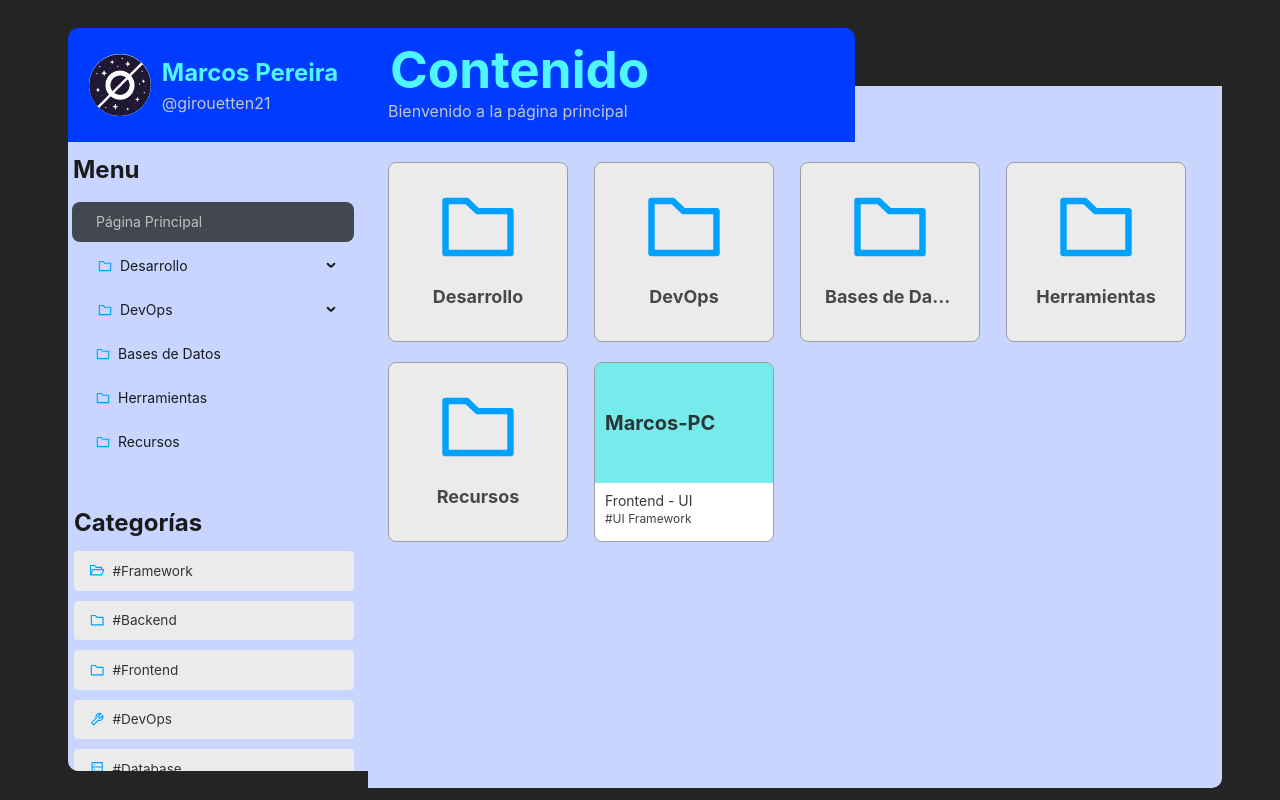
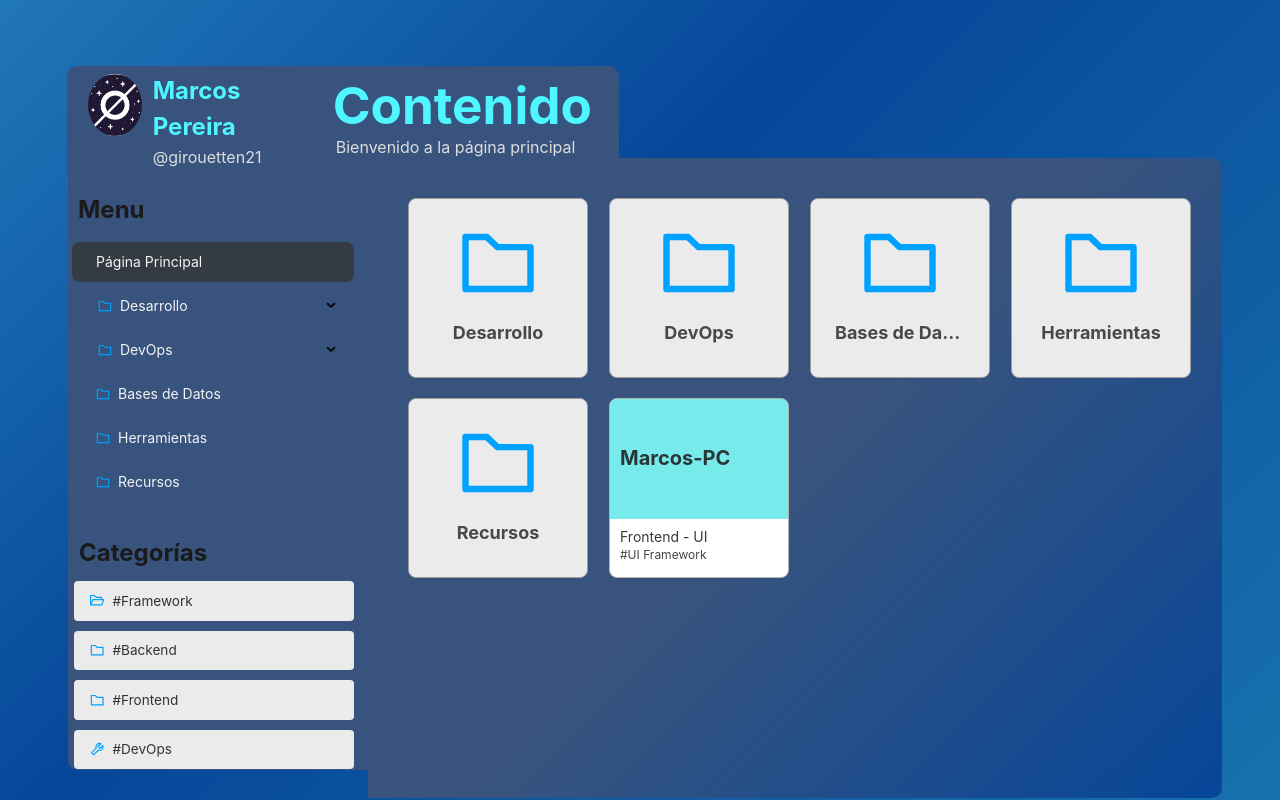
Before and after one commit to Girouetten21/React-Ant-Folder-Menu, a React (Vite) app: page / in a window 1280 px wide. Built offline with nearby package versions, Linux system fonts and the light colour scheme.

Commit message:
update: Interface v0.1

```diff
--- a/src/components/App.jsx
+++ b/src/components/App.jsx
@@ -1,9 +1,10 @@
 import React, { useState, useEffect } from 'react';
-import { Skeleton } from 'antd';
 import Menu from './Menu';
 import Card from './Card';
 import FolderCard from './FolderCard';
 import DataMenu from '../data/DataMenu.jsx';
+import UserProfile from './UserProfile.jsx';
+import profileImage from '../assets/profile_user.jpg';
 import '../css/App.css';
 import '../css/customAntd.css';
 
@@ -11,22 +12,8 @@ const App = () => {
   const [selectedContent, setSelectedContent] = useState(''); // Inicialmente vacío
   const [displayedItems, setDisplayedItems] = useState([]);
   const [currentFolder, setCurrentFolder] = useState(DataMenu[0]); // Estado para la carpeta seleccionada
-  const [loading, setLoading] = useState(true); // Estado para controlar la carga
 
   useEffect(() => {
-    // Simular carga de datos
-    const timer = setTimeout(() => {
-      setLoading(false); // Cambiar a no cargando después de 5 segundos
-    }, 1000);
-
-    return () => clearTimeout(timer); // Limpiar el timer al desmontar
-  }, []);
-
-  useEffect(() => {
-    if (loading) {
-      setSelectedContent(''); // Cuando está cargando, establecer como vacío
-    } else {
-      // Cuando no está cargando
     if (currentFolder) {
       const { type, name, subfolders } = currentFolder;
 
@@ -49,8 +36,7 @@ const App = () => {
       // Ejecutar la función correspondiente según el tipo
       contentMap[type]?.();
     }
-    }
-  }, [currentFolder, loading]); // Agregar loading como dependencia
+  }, [currentFolder]); // Eliminar loading como dependencia
 
   const handleSelect = (item) => {
     // Aplicar el nuevo elemento seleccionado
@@ -80,6 +66,15 @@ const App = () => {
 
   return (
     <div className="app-container">
+      <div className="bar-container">
+        <div className='user-container'>
+          <UserProfile name="Marcos Pereira" username="girouetten21" imageUrl={profileImage}/>
+        </div>
+        <div className="content-container-title">
+          <h1>Contenido</h1>
+          <p>{selectedContent}</p>
+        </div>
+      </div>
       <div className="menu-container">
         <Menu
           folders={DataMenu} // Usar el contenido importado
@@ -89,26 +84,8 @@ const App = () => {
         />
       </div>
       <div className="content-container">
-        <div className="content-container-title">
-          <h1>Contenido</h1>
-          <p>{selectedContent}</p>
-          </div>
         <div className="card-container">
-          {loading ? (
-            // Mostrar Skeleton que se asemeje a una Card
-            <>
-              <Skeleton active className="skeleton-card" />
-              <Skeleton active className="skeleton-card" />
-              <Skeleton active className="skeleton-card" />
-              <Skeleton active className="skeleton-card" />
-              <Skeleton active className="skeleton-card" />
-              <Skeleton active className="skeleton-card" />
-              <Skeleton active className="skeleton-card" />
-              <Skeleton active className="skeleton-card" />
-              <Skeleton active className="skeleton-card" />
-            </>
-          ) : (
-            displayedItems.map(item => {
+          {displayedItems.map(item => {
             const level = getNestedLevel(item); // Obtener el nivel de anidación
             const paddingLeft = `${(level + 1) * 16}px`; // Calcular el padding
 
@@ -135,8 +112,7 @@ const App = () => {
               );
             }
             return null;
-          })
-        )}
+          })}
         </div>
       </div>
     </div>
--- a/src/components/Card.jsx
+++ b/src/components/Card.jsx
@@ -1,4 +1,3 @@
-// Card.jsx
 import React from 'react';
 import { Card } from 'antd';
 import '../css/Card.css';
--- a/src/components/FolderCard.jsx
+++ b/src/components/FolderCard.jsx
@@ -1,4 +1,3 @@
-// CardFolder.jsx
 import React from 'react';
 import { Card } from 'antd';
 import { FolderOutlined } from '@ant-design/icons'; // Importar el ícono de carpeta
--- a/src/components/Menu.jsx
+++ b/src/components/Menu.jsx
@@ -1,25 +1,13 @@
-import React, { useState, useEffect } from 'react';
-import { Menu as AntMenu, Skeleton } from 'antd'; // Importar Skeleton de Ant Design
+import React, { useState } from 'react';
+import { Menu as AntMenu } from 'antd'; // Eliminar Skeleton de Ant Design
 import DataMenu, { categories } from '../data/DataMenu.jsx'; // Importar DataMenu y categories
-import UserProfile from './UserProfile.jsx';
 import { FolderOutlined, FolderOpenOutlined } from '@ant-design/icons'; // Importar íconos necesarios
 import '../css/Menu.css'; // Asegúrate de que la ruta sea correcta
 import '../css/customAntd.css'; // Asegúrate de que la ruta sea correcta
-import profileImage from '../assets/profile_user.jpg';
 
 const Menu = ({ folders, onFolderSelect, currentFolder, onCategorySelect }) => {
   const selectedKeys = [currentFolder.id];
   const [openKeys, setOpenKeys] = useState([]);
-  const [loading, setLoading] = useState(true); // Estado para controlar la carga
-
-  useEffect(() => {
-    // Simular carga de datos
-    const timer = setTimeout(() => {
-      setLoading(false); // Cambiar a no cargando después de 5 segundos
-    }, 1000);
-
-    return () => clearTimeout(timer); // Limpiar el timer al desmontar
-  }, []);
 
   const onOpenChange = (keys) => {
     setOpenKeys(keys);
@@ -71,7 +59,6 @@ const Menu = ({ folders, onFolderSelect, currentFolder, onCategorySelect }) => {
 
   return (
     <div>
-        <UserProfile name="Marcos Pereira" username="girouetten21" imageUrl={profileImage}/>
       <h3 className="menu-title">Menu</h3>
       <AntMenu
         mode="inline"
@@ -80,14 +67,6 @@ const Menu = ({ folders, onFolderSelect, currentFolder, onCategorySelect }) => {
         openKeys={openKeys}
         onOpenChange={onOpenChange}
       >
-        {loading ? (
-          // Mostrar Skeleton mientras se carga
-          <>
-            <Skeleton active paragraph={{ rows: 5 }} style={{ margin: '0 16px', width: '200px' }} />
-            <Skeleton active paragraph={{ rows: 5 }} style={{ margin: '0 16px', width: '200px' }} />
-            <Skeleton active paragraph={{ rows: 5 }} style={{ margin: '0 16px', width: '200px' }} />
-          </>
-        ) : (
         <>
           <AntMenu.Item
             key={0}
@@ -98,7 +77,6 @@ const Menu = ({ folders, onFolderSelect, currentFolder, onCategorySelect }) => {
           </AntMenu.Item>
           {renderFolders(folders)}
         </>
-        )}
       </AntMenu>
       <div className="categories-container">
         <h3 className="categorie-title">Categorías</h3>
--- a/src/components/UserProfile.jsx
+++ b/src/components/UserProfile.jsx
@@ -1,7 +1,6 @@
-// UserProfile.jsx
 import React from 'react';
 import { Avatar } from 'antd'; // Importar el componente Avatar de Ant Design
-import '../css/App.css'; // Asegúrate de que la ruta sea correcta
+import '../css/UserProfile.css'; // Asegúrate de que la ruta sea correcta
 
 const UserProfile = ({ name, username, imageUrl }) => {
   return (
--- a/src/css/App.css
+++ b/src/css/App.css
@@ -1,31 +1,27 @@
+@keyframes gradient {
+	0% {
+		background-position: 0% 50%;
+	}
+	50% {
+		background-position: 100% 50%;
+	}
+	100% {
+		background-position: 0% 50%;
+	}
+}
+
 :root {
   font-family: Inter, system-ui, Avenir, Helvetica, Arial, sans-serif;
   line-height: 1.5;
   font-weight: 400;
-
   color-scheme: light dark;
-  color: rgba(255, 255, 255, 0.87);
-  background-color: #242424;
-
-  font-synthesis: none;
-  text-rendering: optimizeLegibility;
-  -webkit-font-smoothing: antialiased;
-  -moz-osx-font-smoothing: grayscale;
 
   overflow: hidden; /* Evitar la barra de desplazamiento en la página principal */
-}
 
-a {
-  font-weight: 500;
-  color: #646cff;
-  text-decoration: inherit;
-}
-a:hover {
-  color: #535bf2;
-}
-
-p {
-  color: rgb(56, 56, 56);
+  background: linear-gradient(-45deg,rgb(46, 168, 199),rgb(6, 70, 153),rgb(91, 230, 255),rgb(49, 236, 193));
+	background-size: 400% 400%;
+	animation: gradient 10s ease infinite;
+	height: 100vh;
 }
 
 h1 {
@@ -35,57 +31,85 @@ h1 {
   margin: 2px;
 }
 
+span{
+  color: rgb(243, 243, 243);
+}
+
 /* App.css */
 .app-container {
   display: flex; /* Usar flexbox para dividir la pantalla */
 }
 
+.bar-container {
+  border-top-left-radius: 10px;
+  border-top-right-radius: 10px;
+  position: fixed; /* Fijar la barra en la parte superior */
+  top: 66px; /* Ajusta esta propiedad para bajar la barra desde la parte superior */
+  left: 67px; /* Ajusta esta propiedad para mover la barra hacia la derecha */
+  width: calc(100% - 400px); /* Ancho igual a la suma de los dos contenedores menos el margen izquierdo */
+  height: 110px; /* Altura de la barra */
+  background-color: rgb(56, 84, 126); /* Color de fondo de la barra */
+  z-index: 1000; /* Asegúrate de que esté por encima de otros elementos */
+  display: flex; /* Usar flexbox para alinear los elementos dentro de la barra */
+  align-items: center; /* Centrar verticalmente los elementos */
+  padding: 0 20px; /* Espaciado horizontal */
+}
+
+@media (min-width: 1200px) { /* Ajusta el valor según tus necesidades */
+  .bar-container {
+    width: 40%; /* Ancho para pantallas grandes */
+  }
+}
+
 .menu-container {
   border-top-left-radius: 10px;
   border-bottom-left-radius: 10px;
-  background: linear-gradient(to bottom, rgba(243, 243, 243, 0) 10%, rgb(200, 213, 255) 10%); /* Degradado de blanco (10%) a azul (90%) */
+  background: rgb(56, 84, 126);
   width: 300px; /* Ancho fijo para el menú */
   position: fixed; /* Fijar el menú en su posición */
   overflow-y: auto; /* Permitir desplazamiento si el contenido es largo */
   overflow-x: hidden; /* Ocultar el desbordamiento horizontal */
   box-sizing: border-box; /* Incluir padding y borde en el ancho total */
   margin-left: 60px; /* Separador de 20px a la izquierda */
-  height: calc(100vh - 57px); /* Establecer una altura máxima */
-  margin-top: 20px;
+  margin-top: 60px; /* Separación desde la barra */
+  height: calc(94.9vh - 57px); /* Ajustar la altura para que no se superponga con la barra */
 }
 
-.content-container {
-  height: calc(95vh - 20px); /* Altura total del contenedor */
-  border-bottom-right-radius: 10px; /* Esquina redondeada superior izquierda */
-  background: linear-gradient(to bottom, rgba(243, 243, 243, 0) 10%,rgb(200, 213, 255) 10%); /* Degradado de blanco (10%) a azul (90%) */
-  margin-left: 360px; /* Espacio entre el menú y el contenido (ancho del menú + separador de 20px) */
-  margin-right: 50px; /* Separador de 20px a la derecha */
-  overflow-y: auto; /* Permitir desplazamiento si el contenido es largo */
-  flex: 1; /* Permite que el contenedor de contenido ocupe el espacio restante */
-  padding: 20px; /* Espaciado interno */
-  border: 0px solid #e8e8e8; /* Borde alrededor del contenido */
+.user-container {
+  width: 300px; /* Ancho fijo para el menú */
+  margin-right: 20px; /* Espacio entre el user-container y el content-container-title */
 }
 
 .content-container-title {
-  padding: 3px;
-  padding-left: 20px;
-  border-top-right-radius: 10px; /* Esquina redondeada superior derecha */
-  background:rgb(0, 60, 255); /* Mismo color de fondo que el contenedor */
-  width: calc(100% - 350px); /* Reduce el ancho total del contenedor */
-  margin-left: -20px; /* Mueve el contenedor hacia la izquierda */
+  padding: 5px;
 }
 
-.content-container-title h1 {
+ .content-container-title h1 {
   color: rgb(80, 246, 255);
   margin-top: 10px; /* Ajusta el margen superior para mover el h1 hacia abajo */
 }
 
-.content-container-title p {
-  color: rgb(197, 197, 197);
+ .content-container-title p {
+  padding-left: 5px;
+  color: rgb(221, 221, 221);
   margin-top: 0px; /* Ajusta el margen superior para mover el p hacia arriba */
 }
 
+.content-container {
+  height: calc(87.1vh - 57px); /* Altura total del contenedor */
+  border-bottom-right-radius: 10px; /* Esquina redondeada inferior derecha */
+  border-top-right-radius: 10px; /* Esquina redondeada superior derecha */
+  background: linear-gradient(135deg, rgb(56, 84, 126) 50%, rgb(6, 70, 153) 100%);
+  margin-left: 360px; /* Espacio entre el menú y el contenido (ancho del menú + separador de 20px) */
+  margin-right: 50px; /* Separador de 20px a la derecha */
+  margin-top: 150px; /* Separación desde la barra */
+  overflow-y: auto; /* Permitir desplazamiento si el contenido es largo */
+  flex: 1; /* Permite que el contenedor de contenido ocupe el espacio restante */
+}
+
 .card-container {
+  padding: 20px; /* Espaciado interno */
+  padding-left: 40px;
   display: grid; /* Usar grid para el diseño */
   grid-template-columns: repeat(auto-fill, minmax(180px, 1fr)); /* Crear columnas automáticas */
   gap: 20px 10px; /* Espaciado entre filas y columnas (20px entre filas, 10px entre columnas) */
--- a/src/css/Card.css
+++ b/src/css/Card.css
@@ -1,11 +1,9 @@
-/* Card.css */
-
 .card {
     width: 180px; /* Ancho del contenedor */
     height: 180px; /* Altura del contenedor */
     position: relative;
     overflow: hidden;
-    border: 1px solid rgb(158, 158, 158);
+    border: 1px solid rgb(177, 177, 177);
     transition: transform 0.3s ease, background-color 0.3s ease; /* Transición suave para el escalado y el color de fondo */
     cursor: pointer; /* Cambiar el cursor a puntero */
 }
@@ -51,7 +49,6 @@
     text-align: left; /* Alinear el texto a la izquierda */
 }
 
-/* CardFolder.css */
 .card-folder {
     width: 180px; /* Ancho del contenedor */
     height: 180px; /* Altura del contenedor */
--- a/src/css/Menu.css
+++ b/src/css/Menu.css
@@ -1,39 +1,8 @@
-.user-profile {
-  position: fixed; /* Mantiene el perfil en su posición hasta que se desplace */
-  top: 18px; /* Distancia desde la parte superior de su contenedor */
-  display: flex;
-  width: 270px;
-  align-items: center; /* Alinea los elementos en el centro verticalmente */
-  justify-content: center; /* Centra el contenido horizontalmente */
-  border-top-left-radius: 10px; /* Esquina redondeada superior izquierda */
-  margin-top: 10px; /* Espaciado superior */
-  min-height: 114px; /* Altura mínima para hacer el contenedor más grande hacia abajo */
-  padding-left: 10px; /* Espaciado interno a la izquierda */
-  padding-right: 20px; /* Espaciado interno a la derecha (opcional) */
-  background: rgb(0, 60, 255); /* Color de fondo de la carpeta */
-  z-index: 1000; /* Asegúrate de que esté por encima de otros elementos */
-}
-
-.user-info {
-  margin-left: 10px; /* Espaciado a la izquierda del avatar */
-}
-
-.user-name {
-  color: rgb(80, 246, 255); /* Color del nombre */
-  margin: 0; /* Eliminar margen por defecto */
-  font-size: 1.5em; /* Tamaño de fuente para el nombre */
-}
-
-.user-username {
-  color: rgb(197, 197, 197); /* Color del nombre de usuario */
-  margin: 0; /* Eliminar margen por defecto */
-}
-
 .categories-container {
     width: 280px; /* Establece un ancho fijo para el menú */
     min-width: 280px; /* Establece un ancho mínimo para el menú */
     padding: 5px 6px;
-    background-color:rgba(155, 178, 255, 0); /* Color de fondo */
+    background-color: transparent /* Color de fondo */
   }
 
   .menu-title {
@@ -41,14 +10,14 @@
     margin-bottom: 10px; /* Espaciado inferior */
     color: #1a1a1a; /* Color del texto */
     padding-top: 100px;
-    padding-left: 5px;
+    padding-left: 10px;
   }
 
   .categorie-title {
     font-size: 1.5em; /* Tamaño de fuente para el título */
     margin-bottom: 10px; /* Espaciado inferior */
     color: #1a1a1a; /* Color del texto */
-    padding-top: 10px;
+    padding-left: 5px;
   }
 
   .category-item {
@@ -71,7 +40,7 @@
   }
 
   .category-icon {
-    color: rgb(63, 153, 255);
+    color: rgb(0, 162, 255);
     margin-right: 8px; /* Espaciado a la derecha del ícono */
     font-size: 0.9em; /* Tamaño del ícono */
   }
--- /dev/null
+++ b/src/css/UserProfile.css
@@ -0,0 +1,18 @@
+.user-profile {
+    display: flex;
+  }
+
+  .user-info {
+    margin-left: 10px; /* Espaciado a la izquierda del avatar */
+  }
+
+  .user-name {
+    color: rgb(80, 246, 255); /* Color del nombre */
+    margin: 0; /* Eliminar margen por defecto */
+    font-size: 1.5em; /* Tamaño de fuente para el nombre */
+  }
+
+  .user-username {
+    color: rgb(221, 221, 221); /* Color del nombre de usuario */
+    margin: 0; /* Eliminar margen por defecto */
+  }
--- a/src/css/customAntd.css
+++ b/src/css/customAntd.css
@@ -1,6 +1,5 @@
-/* custom.css */
 .ant-menu {
-  background-color:rgba(27, 35, 61, 0); !important; /* Cambia el color de fondo del menú */
+  background-color: transparent !important; /* Cambia el color de fondo del menú */
   width: 290px !important; /* Establece un ancho fijo para el menú */
   border-inline-end: none !important; /* Eliminar la sombra */
 }
@@ -14,11 +13,11 @@
 }
 
 .selected-folder .ant-menu-submenu-title{
-  color: rgba(207, 207, 207, 0.89) !important; /* Cambia el color de fondo de la subcarpeta seleccionada */
+  color: rgb(207, 207, 207) !important; /* Cambia el color de fondo de la subcarpeta seleccionada */
 }
 
 .selected-folder .ant-menu-title-content{
-  color: rgba(207, 207, 207, 0.89) !important; /* Cambia el color de fondo de la subcarpeta seleccionada */
+  color: rgb(207, 207, 207) !important; /* Cambia el color de fondo de la subcarpeta seleccionada */
 }
 
 .selected-folder {
```
Also changed, not shown: 1 other file (tests, documents, lock files or other folders). Lines whose indentation alone changed are shown as unchanged.
